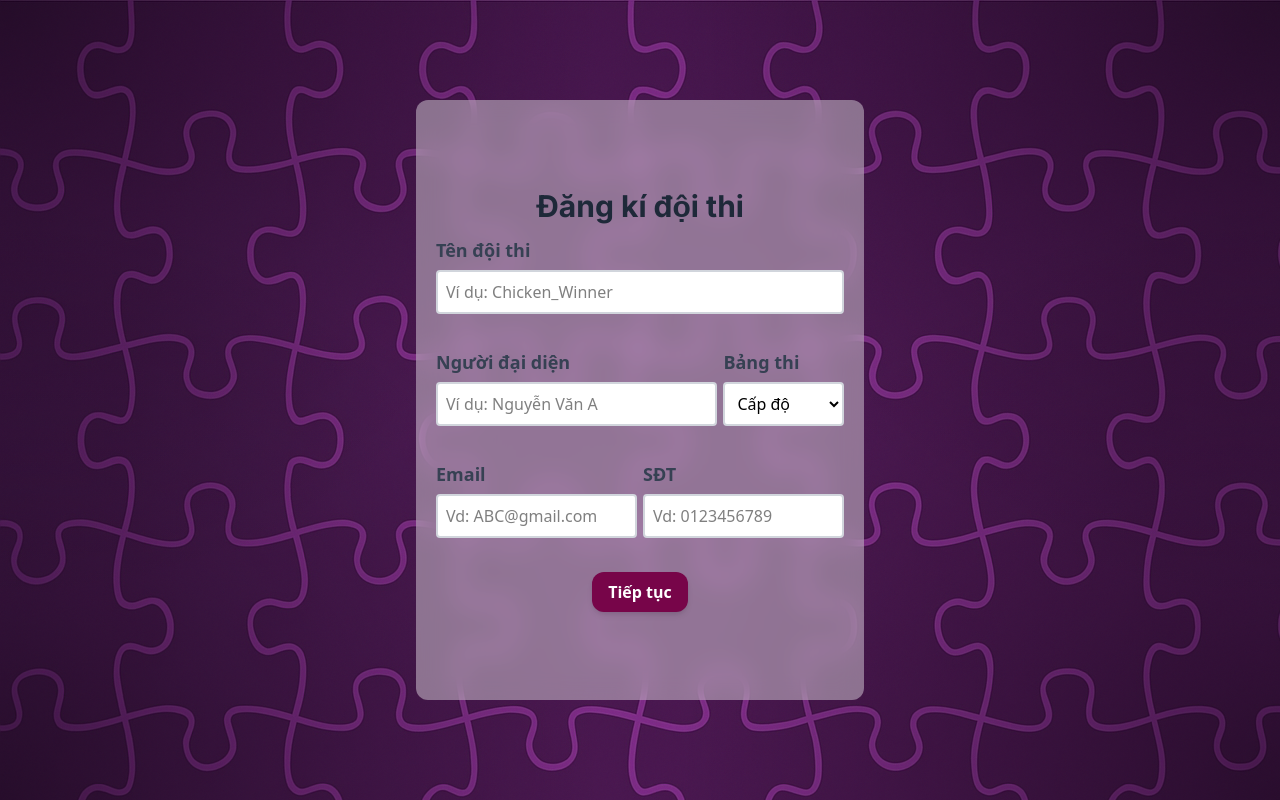
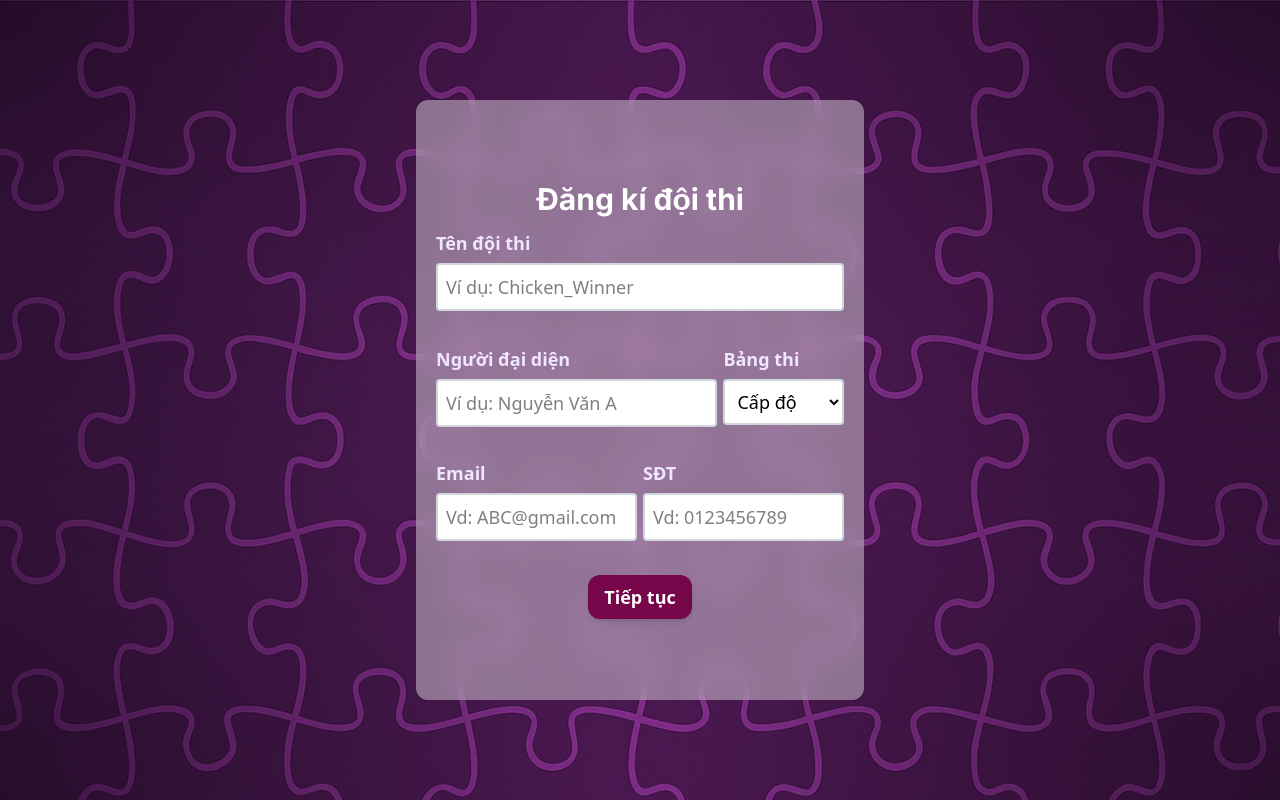
Before and after one commit to dkhoa2906/ucpc-2025-website, a React (Vite) app in the folder frontend/: page /user in a window 1280 px wide. Built offline with nearby package versions, Linux system fonts and the light colour scheme; a web font is replaced by a local one.

Commit message:
Change font color for TeamForm
đổi màu chữ sang màu nổi hơn

```diff
--- a/frontend/src/pages/User/Form/Form.jsx
+++ b/frontend/src/pages/User/Form/Form.jsx
@@ -3,7 +3,6 @@ import TeamForm from "./TeamForm";
 import MemberInfoForm from "./MemberInfoForm";
 import { Formik, Form } from "formik";
 import * as Yup from "yup";
-import puzzle_background from "../../../assets/puzzle_background.png";
 
 const validationSchema = Yup.object({
   teamName: Yup.string().required("Tên đội là bắt buộc."), //không có regex vì không cần thiết
@@ -285,10 +284,10 @@ function UserForm() {
                   {isSubmitting ? (
                     <>
                       <span className="inline-block w-4 h-4 border-2 border-white border-t-transparent rounded-full animate-spin mr-2"></span>
-                      <span>Đang xử lý...</span>
+                      <span className = "text-lg">Đang xử lý...</span>
                     </>
                   ) : (
-                    <span>Tiếp tục</span>
+                    <span className = "text-lg">Tiếp tục</span>
                   )}
                 </button>
               </div>
@@ -303,17 +302,17 @@ function UserForm() {
                   type="submit"
                   disabled={isSubmitting}
                   className={`
-                    mt-4 w-full bg-[#770549] hover:bg-[#8b2366] hover:scale-105 text-white font-semibold py-2 px-4 rounded-xl shadow-md transition duration-300
+                    mt-4 w-full bg-[#8A0651] hover:bg-[#AD2971] hover:scale-105 text-white font-semibold py-2 px-4 rounded-xl shadow-md transition duration-200
                     ${isSubmitting ? "opacity-70 cursor-not-allowed" : ""}
                   `}
                 >
                   {isSubmitting ? (
                     <>
                       <span className="inline-block w-4 h-4 border-2 border-white border-t-transparent rounded-full animate-spin mr-2"></span>
-                      <span>Đang đăng kí...</span>
+                      <span className = "text-lg">Đang đăng kí...</span>
                     </>
                   ) : (
-                    <span>Đăng kí</span>
+                    <span className = "text-lg">Đăng kí</span>
                   )}
                 </button>
               </div>
--- a/frontend/src/pages/User/Form/TeamForm.jsx
+++ b/frontend/src/pages/User/Form/TeamForm.jsx
@@ -10,10 +10,10 @@ function TeamForm() {
 
   return (
     <div className='w-full gap-1.5 space-y-3'>
-      <h1 style={{ fontFamily: 'Inter, sans-serif' }} className="text-gray-800 text-3xl font-bold mx-auto w-fit font-"> Đăng kí đội thi</h1>
+      <h1 style={{ fontFamily: 'Inter, sans-serif' }} className="text-[#FFFFFF] text-3xl font-bold mx-auto w-fit font-"> Đăng kí đội thi</h1>
       {/* Team Name*/}
       <div className="flex flex-col gap-1.5 mt-0 w-full max-w-md py-0">
-        <label htmlFor="teamName" className="text-lg font-bold text-gray-700">
+        <label htmlFor="teamName" className="text-lg font-bold text-[#F1E6FF]">
           Tên đội thi
         </label>
 
@@ -21,7 +21,7 @@ function TeamForm() {
           id="teamName"
           name="teamName"
           placeholder="Ví dụ: Chicken_Winner"
-          className="hover:border-[#895593] duration-300 border-2 w-full  border-gray-300 rounded px-2 py-2 bg-white focus:ring-2 focus:ring-pink-400 focus:outline-none transition"
+          className="hover:border-[#AD2971] text-lg duration-200 border-2 w-full  border-gray-300 rounded px-2 py-2 bg-white focus:ring-2 focus:ring-[#8A65AC] focus:outline-none transition"
         />
 
         <div className="h-4 mt-0">
@@ -36,14 +36,14 @@ function TeamForm() {
       <div className="flex flex-row gap-1.5 mt-0 w-full max-w-md py-0">
         {/* Người hướng dẫn: */}
         <div className="flex flex-col gap-1.5 mt-0 w-full max-w-md flex-[7]">
-          <label htmlFor="instructorName" className="text-lg font-bold text-gray-700">
+          <label htmlFor="instructorName" className="text-lg font-bold text-[#F1E6FF]">
             Người đại diện
           </label>
           <Field
             id="instructorName"
             name="instructorName"
             placeholder="Ví dụ: Nguyễn Văn A"
-            className="hover:border-[#895593] duration-300 border-2 w-full border-gray-300 rounded px-2 py-2 bg-white focus:ring-2 focus:ring-pink-400 focus:outline-none transition"
+            className="hover:border-[#AD2971] text-lg duration-200 border-2 w-full border-gray-300 rounded px-2 py-2 bg-white focus:ring-2 focus:ring-[#8A65AC] focus:outline-none transition"
           />
           <div className=" mt-0">
             <ErrorMessage name={'instructorName'}>
@@ -57,14 +57,14 @@ function TeamForm() {
 
         {/* Level, cấp độ, bảng thi */}
         <div className="flex flex-col gap-1.5 mt-0 w-full max-w-md flex-[3]">
-          <label htmlFor="level" className="text-lg font-bold text-gray-700">
+          <label htmlFor="level" className="text-lg font-bold text-[#F1E6FF]">
              Bảng thi
           </label>
           <Field
             as="select"
             id="level"
             name="level"
-            className="hover:border-[#895593] duration-300 border-2 w-full border-gray-300 rounded px-2 py-2 bg-white focus:ring-2 focus:ring-pink-400 focus:outline-none transition"
+            className="hover:border-[#AD2971] text-lg  duration-200 border-2 w-full border-gray-300 rounded px-2 py-2 bg-white focus:ring-2 focus:ring-[#8A65AC] focus:outline-none transition"
           >
             <option value=""> Cấp độ</option>
             <option value="highschool">Trung học</option>
@@ -82,14 +82,14 @@ function TeamForm() {
       {/* Thông tin người đại diện */}
 <div className="flex flex-row gap-1.5 mt-0 w-full max-w-md py-0">
       <div className="flex flex-col  gap-1.5 mt-0 w-full max-w-md">
-        <label htmlFor="instructorEmail" className="text-lg font-bold text-gray-700">
+        <label htmlFor="instructorEmail" className="text-lg font-bold text-[#F1E6FF]">
           Email
         </label>
         <Field
           id="instructorEmail"
           name="instructorEmail"
           placeholder="Vd: ABC@gmail.com"
-          className="hover:border-[#895593] duration-300 border-2 w-full border-gray-300 rounded px-2 py-2 bg-white focus:ring-2 focus:ring-pink-400 focus:outline-none transition"
+          className="hover:border-[#AD2971] text-lg  duration-200 border-2 w-full border-gray-300 rounded px-2 py-2 bg-white focus:ring-2 focus:ring-[#8A65AC] focus:outline-none transition"
         />
         <div className="h-4 mt-0">
           <ErrorMessage name={'instructorEmail'}>
@@ -99,14 +99,14 @@ function TeamForm() {
       </div>
       <div className="flex flex-col gap-1.5 mt-0 w-full max-w-md">
 
-        <label htmlFor="instructorPhone" className="text-lg font-bold text-gray-700">
+        <label htmlFor="instructorPhone" className="text-lg font-bold text-[#F1E6FF]">
           SĐT
         </label>
         <Field
           id="instructorPhone"
           name="instructorPhone"
           placeholder="Vd: 0123456789"
-          className="hover:border-[#895593] duration-300 border-2 w-full border-gray-300 rounded px-2 py-2 bg-white focus:ring-2 focus:ring-pink-400 focus:outline-none transition"
+          className="hover:border-[#AD2971] text-lg duration-200 border-2 w-full border-gray-300 rounded px-2 py-2 bg-white focus:ring-2 focus:ring-[#8A65AC] focus:outline-none transition"
         />
         <div className="h-4 mt-0">
           <ErrorMessage name={'instructorPhone'}>
```
